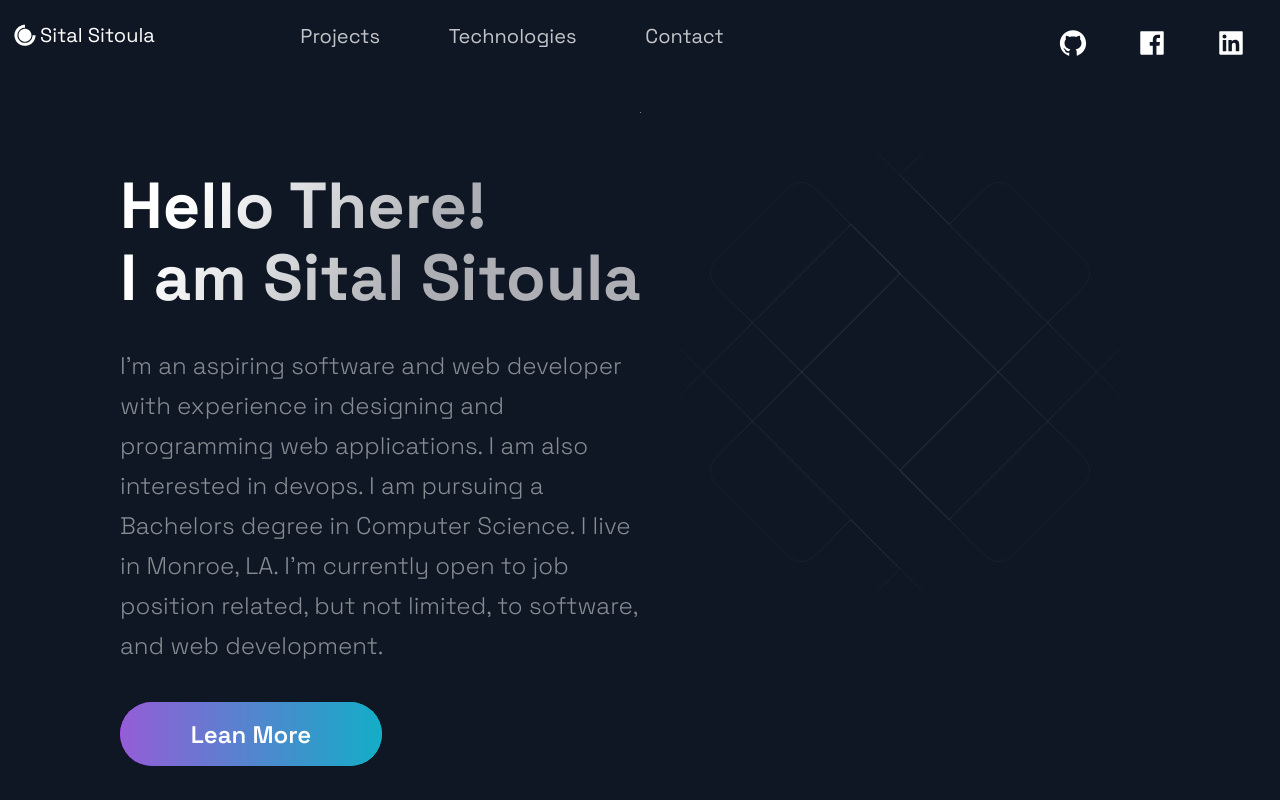
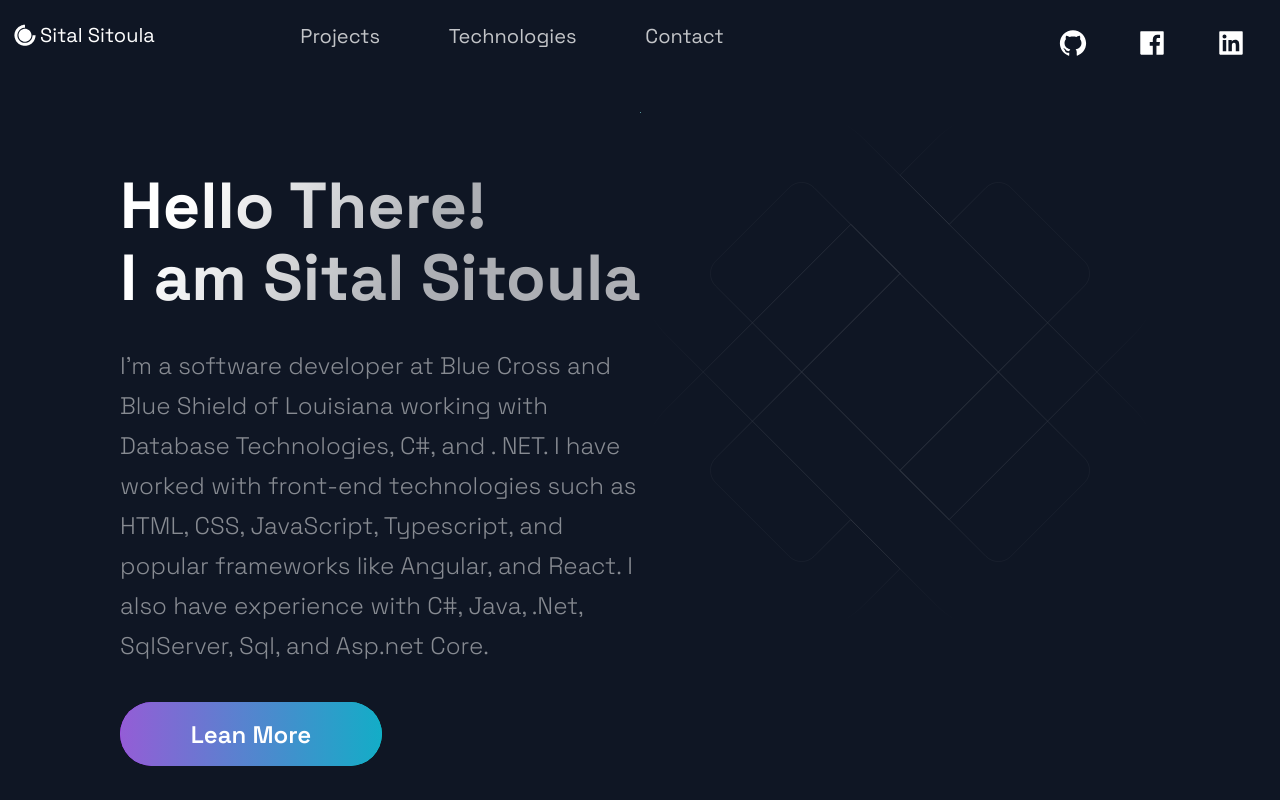
Before and after one commit to Sital1/portfolio-site, a Next.js app: page / in a window 1280 px wide. Shown: the top 800 px of the page. Built offline with nearby package versions, Linux system fonts and the light colour scheme.

Commit message:
Update Hero.js

```diff
--- a/src/components/Hero/Hero.js
+++ b/src/components/Hero/Hero.js
@@ -14,10 +14,9 @@ const Hero = (props) => (
       </SectionTitle>
 
       <SectionText>
-      I'm an aspiring software and web developer with experience in designing
-      and programming web applications. I am also interested in devops.
-      I am pursuing a Bachelors degree in Computer Science.
-      I live in Monroe, LA. I’m currently open to job position related, but not limited, to software, and web development.
+      I'm a software developer at Blue Cross and Blue Shield of Louisiana working with Database Technologies, C#, and . NET.
+      I have worked with front-end technologies such as HTML, CSS, JavaScript, Typescript, and popular frameworks like Angular, and React.
+      I also have experience with C#, Java, .Net, SqlServer, Sql, and Asp.net Core.
       </SectionText>
 
       <Button onClick={()=> (window.open("https://www.github.com/Sital1", "_blank"))}> Lean More</Button>
```
